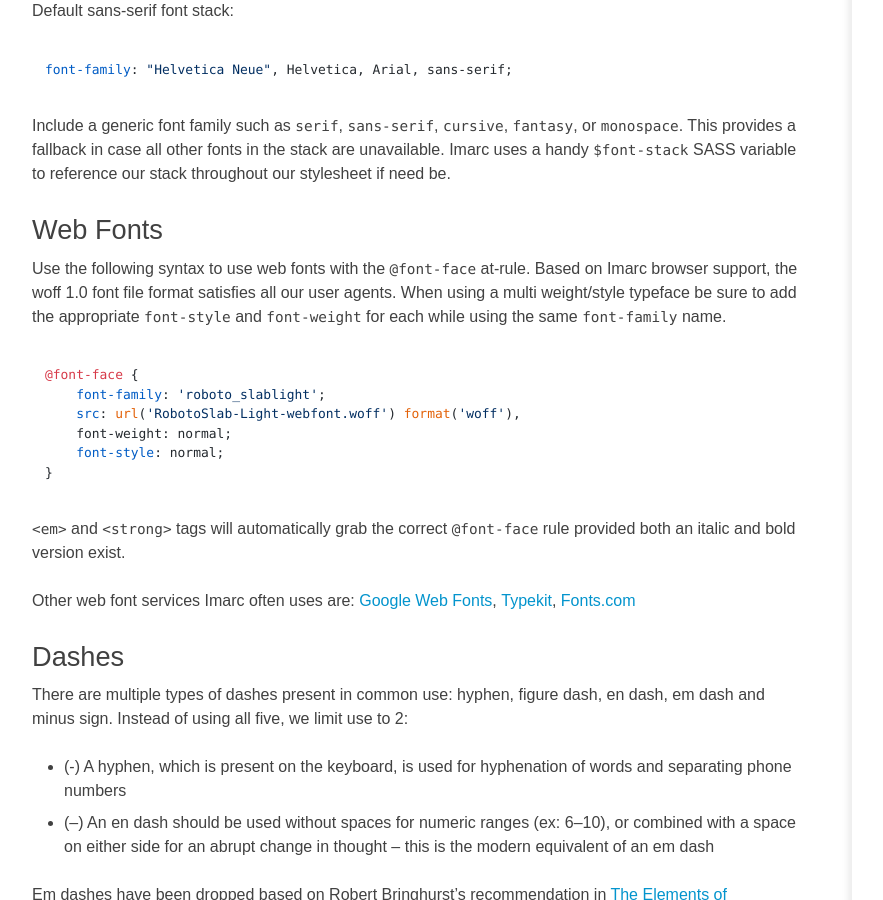
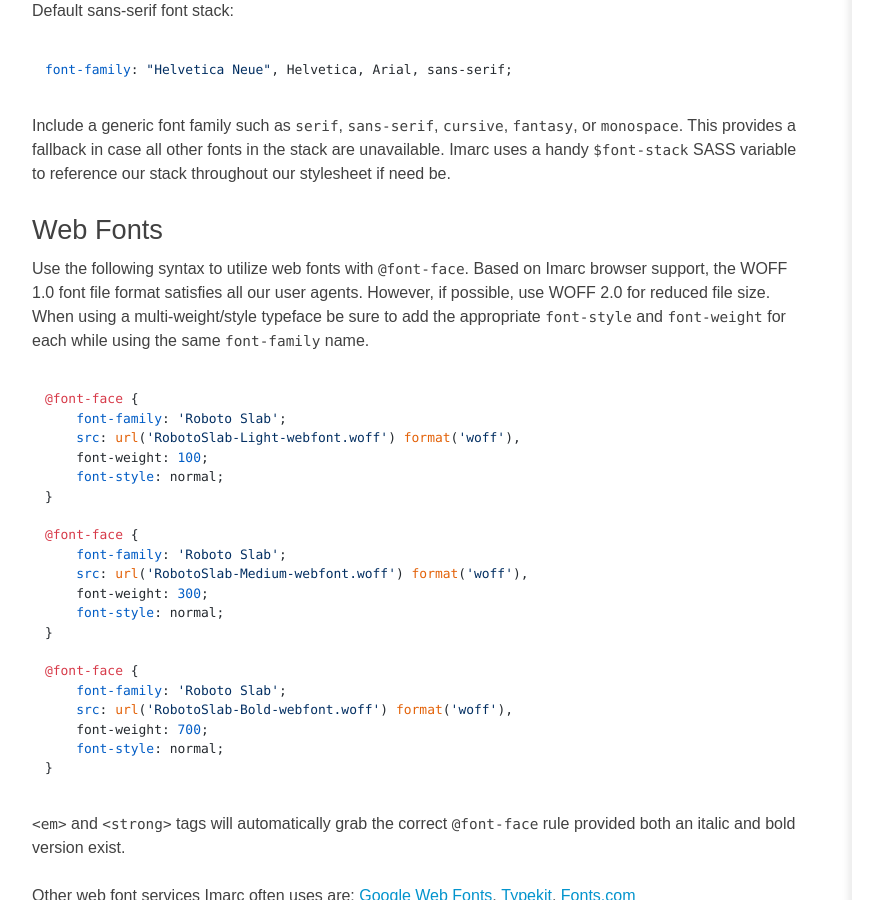
Before and after one commit to imarc/handbook, a Jekyll site: the page built from frontend.markdown, in a window 1280 px wide and 900 px high, scrolled down 4011 px. Shown: the whole window, without its empty margins (88-971 px from the left). Built offline with Jekyll 4.4.1, drawn with Linux system fonts in a browser that asks for light colours; nearby versions of some CDN libraries; some of the changed text lies outside the part shown.

Commit message:
updating browser support Compatibility View for IE in the BS table and revised @font-face syntax

```diff
--- a/frontend.markdown
+++ b/frontend.markdown
@@ -143,15 +143,29 @@
 
 ### Web Fonts
 
-Use the following syntax to use web fonts with the `@font-face` at-rule. Based on Imarc
-browser support, the woff 1.0 font file format satisfies all our user agents. When using a multi
-weight/style typeface be sure to add the appropriate `font-style` and `font-weight` for each while
-using the same `font-family` name.
+Use the following syntax to utilize web fonts with `@font-face`. Based on Imarc
+browser support, the WOFF 1.0 font file format satisfies all our user agents. However, if possible,
+use WOFF 2.0 for reduced file size. When using a multi-weight/style typeface be sure to add the
+appropriate `font-style` and `font-weight` for each while using the same `font-family` name.
 
     @font-face {
-        font-family: 'roboto_slablight';
+        font-family: 'Roboto Slab';
         src: url('RobotoSlab-Light-webfont.woff') format('woff'),
-        font-weight: normal;
+        font-weight: 100;
+        font-style: normal;
+    }
+
+    @font-face {
+        font-family: 'Roboto Slab';
+        src: url('RobotoSlab-Medium-webfont.woff') format('woff'),
+        font-weight: 300;
+        font-style: normal;
+    }
+
+    @font-face {
+        font-family: 'Roboto Slab';
+        src: url('RobotoSlab-Bold-webfont.woff') format('woff'),
+        font-weight: 700;
         font-style: normal;
     }
 
@@ -812,6 +826,11 @@
 		<td></td>
 		<td class="supported">yes</td>
 	</tr>
+    <tr>
+        <td colspan="3" style="box-shadow: inset 0 0 0 2px #FF675B;">
+            <strong>Imarc does not support Internet Explorer’s “Compatibility View” in any form</strong>
+        </td>
+    </tr>
 	<tr>
 		<td>Microsoft Edge (stable)</td>
 		<td></td>
```
